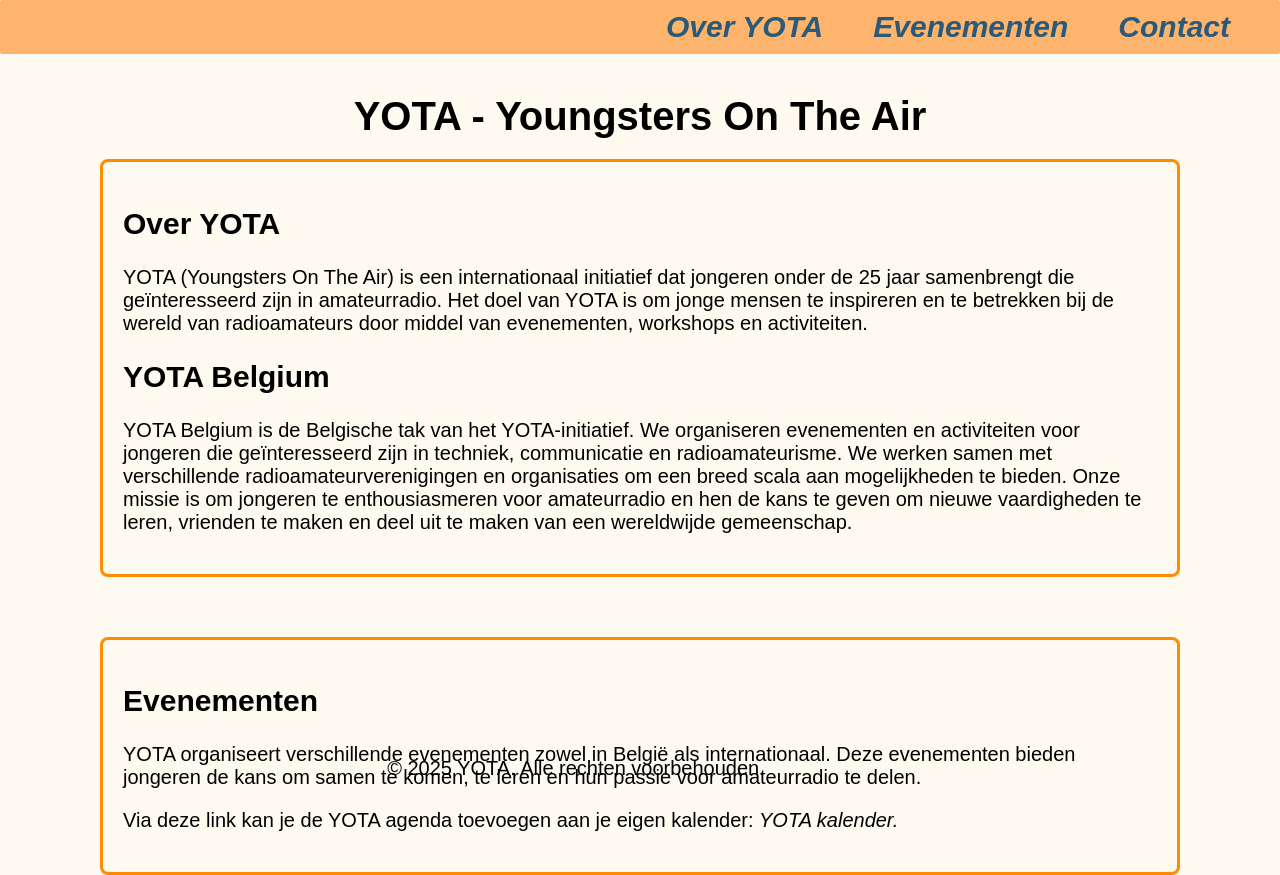
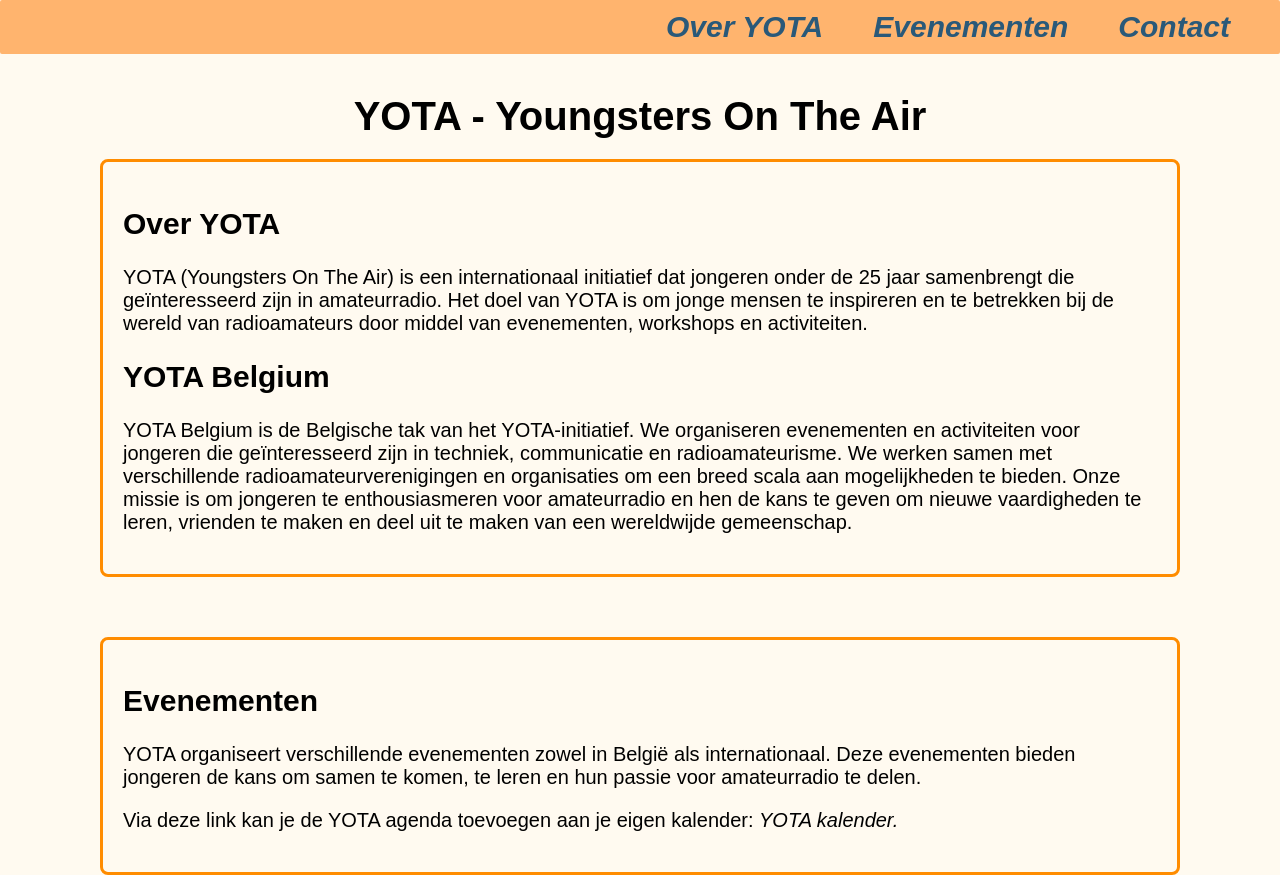
Before and after one commit to ON3LNA/YOTA, a plain HTML site: page index.html in a window 1280 px wide. Shown: the top 875 px of the page. Drawn offline with Linux system fonts and the light colour scheme.

Commit message:
fixed footer

```diff
--- a/style.css
+++ b/style.css
@@ -86,8 +86,7 @@ footer {
     flex-direction: row;
     justify-content: center;
     text-align: center;
-    /* padding: 10px; */
-    position: fixed;
-    width: 90%;
+    position:relative;
+    width: 100%;
     bottom: 0;
 }
```
